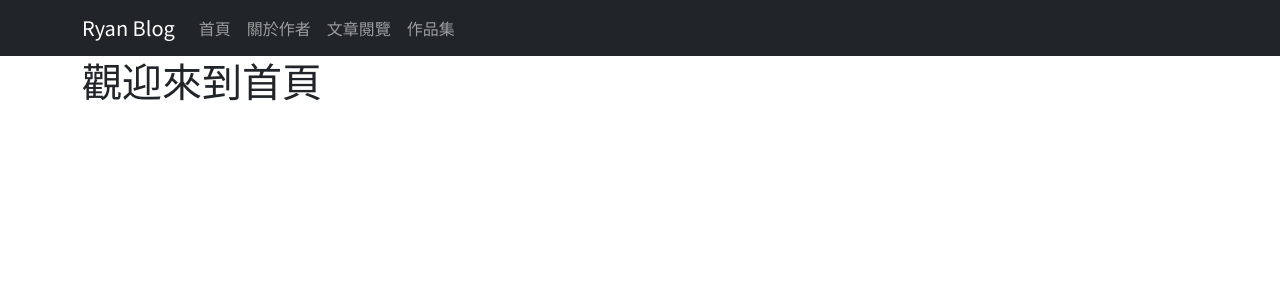
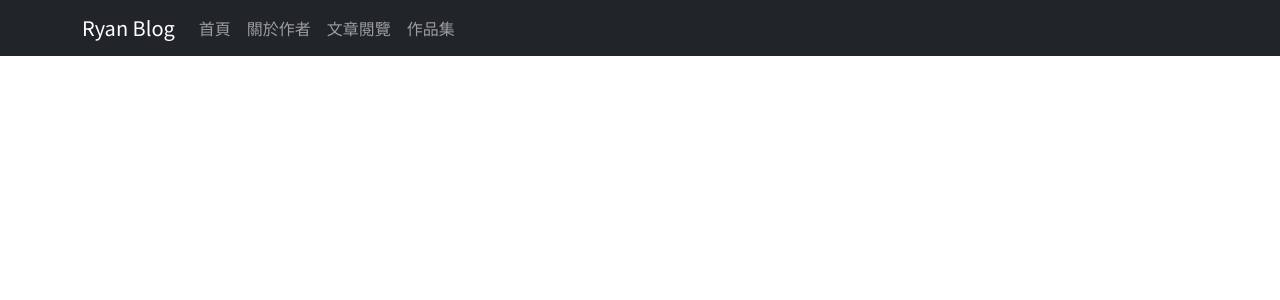
Before and after one commit to BEnser16/ryanblog, a React (Create React App) app: page / in a window 1280 px wide. Shown: the top 300 px of the page. Built offline with nearby package versions, Linux system fonts and the light colour scheme.

Commit message:
path handle

```diff
--- a/package.json
+++ b/package.json
@@ -2,11 +2,13 @@
   "name": "ryanblog",
   "version": "0.1.0",
   "private": true,
+  "homepage": "https://benser16.github.io/ryanblog/",
   "dependencies": {
     "@testing-library/jest-dom": "^5.17.0",
     "@testing-library/react": "^13.4.0",
     "@testing-library/user-event": "^13.5.0",
     "bootstrap": "^5.3.2",
+    "gh-pages": "^6.1.0",
     "react": "^18.2.0",
     "react-bootstrap": "^2.9.0",
     "react-dom": "^18.2.0",
@@ -18,7 +20,9 @@
     "start": "react-scripts start",
     "build": "react-scripts build",
     "test": "react-scripts test",
-    "eject": "react-scripts eject"
+    "eject": "react-scripts eject",
+    "predeploy": "npm run build" ,
+    "deploy":"gh-pages -d build"
   },
   "eslintConfig": {
     "extends": [
--- a/src/App.js
+++ b/src/App.js
@@ -13,10 +13,10 @@ function App() {
       <NavBar/>
       <Container>
         <Routes>
-          <Route path="/" element={<Home></Home>} />
-          <Route path="/about" element={<About/>} />
-          <Route path="/post" element={<Post/>} />
-          <Route path="/project" element={<Project/>} />
+          <Route path="/ryanblog/" element={<Home></Home>} />
+          <Route path="/ryanblog/about" element={<About/>} />
+          <Route path="/ryanblog/post" element={<Post/>} />
+          <Route path="/ryanblog/project" element={<Project/>} />
         </Routes>
       </Container>
 
```
Also changed, not shown: 1 other file (tests, documents, lock files or other folders).
